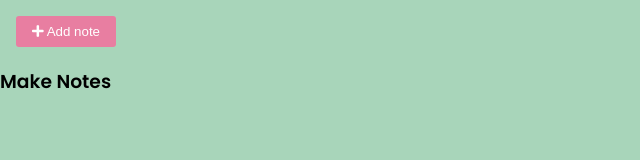
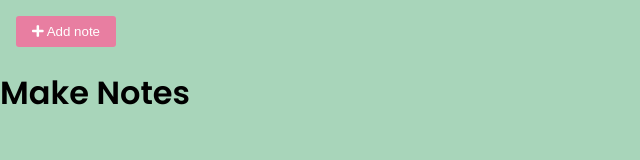
Before and after one commit to emahmi/NotesApp-JS, a plain HTML site: page index.html in a window 1280 px wide. Shown: the whole page, without its empty margins (0-640 px from the left). Drawn offline with nearby package versions, Linux system fonts and the light colour scheme.

Commit message:
Update index.html

```diff
--- a/index.html
+++ b/index.html
@@ -13,7 +13,7 @@
 	</head>
 
 	<body>
-		<h3>Make Notes</h3>
+		<h1>Make Notes</h1>
 		<button class="add" id="add">
 			<i class="fas fa-plus"></i> Add note
 		</button>
```
